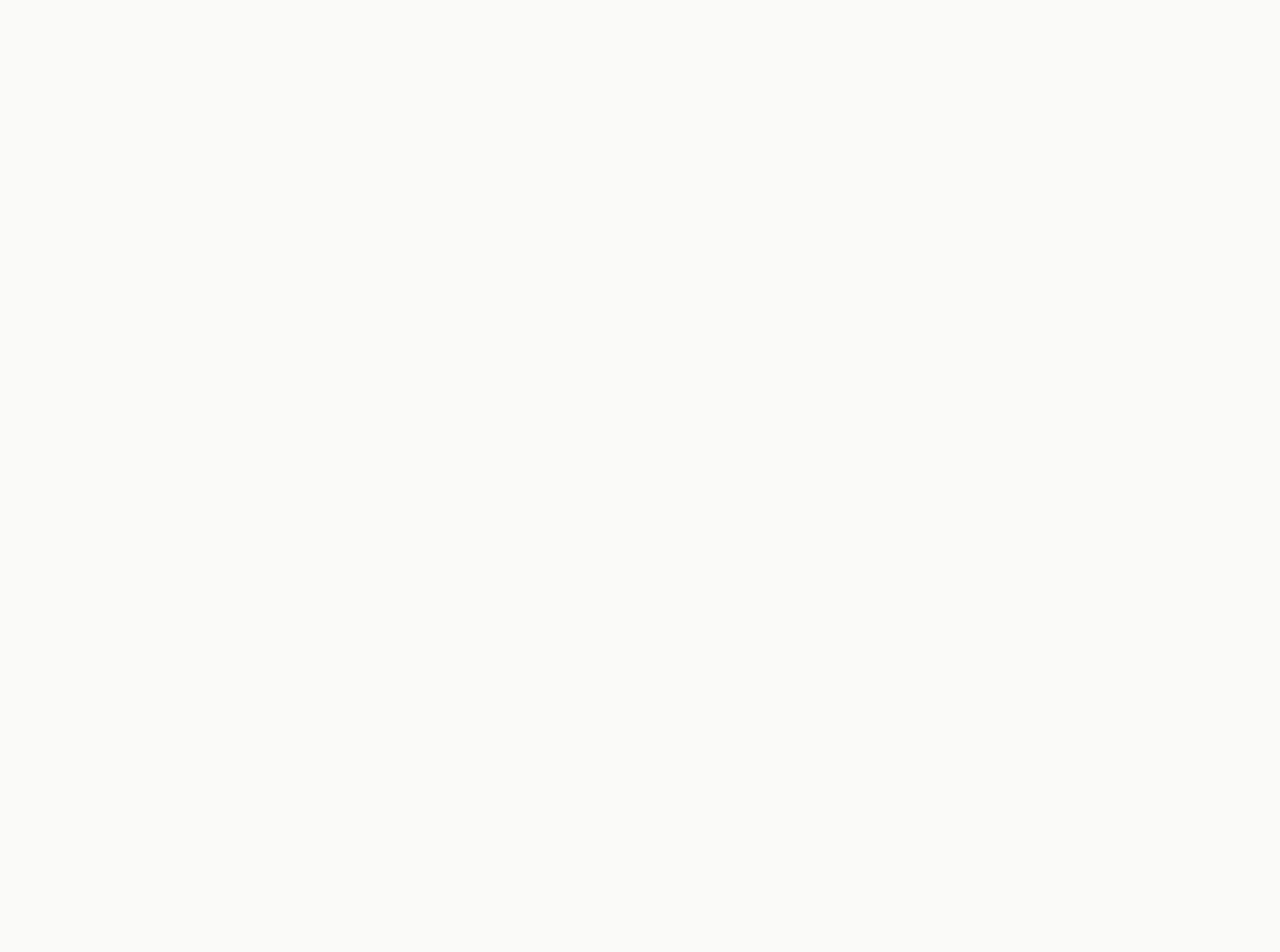
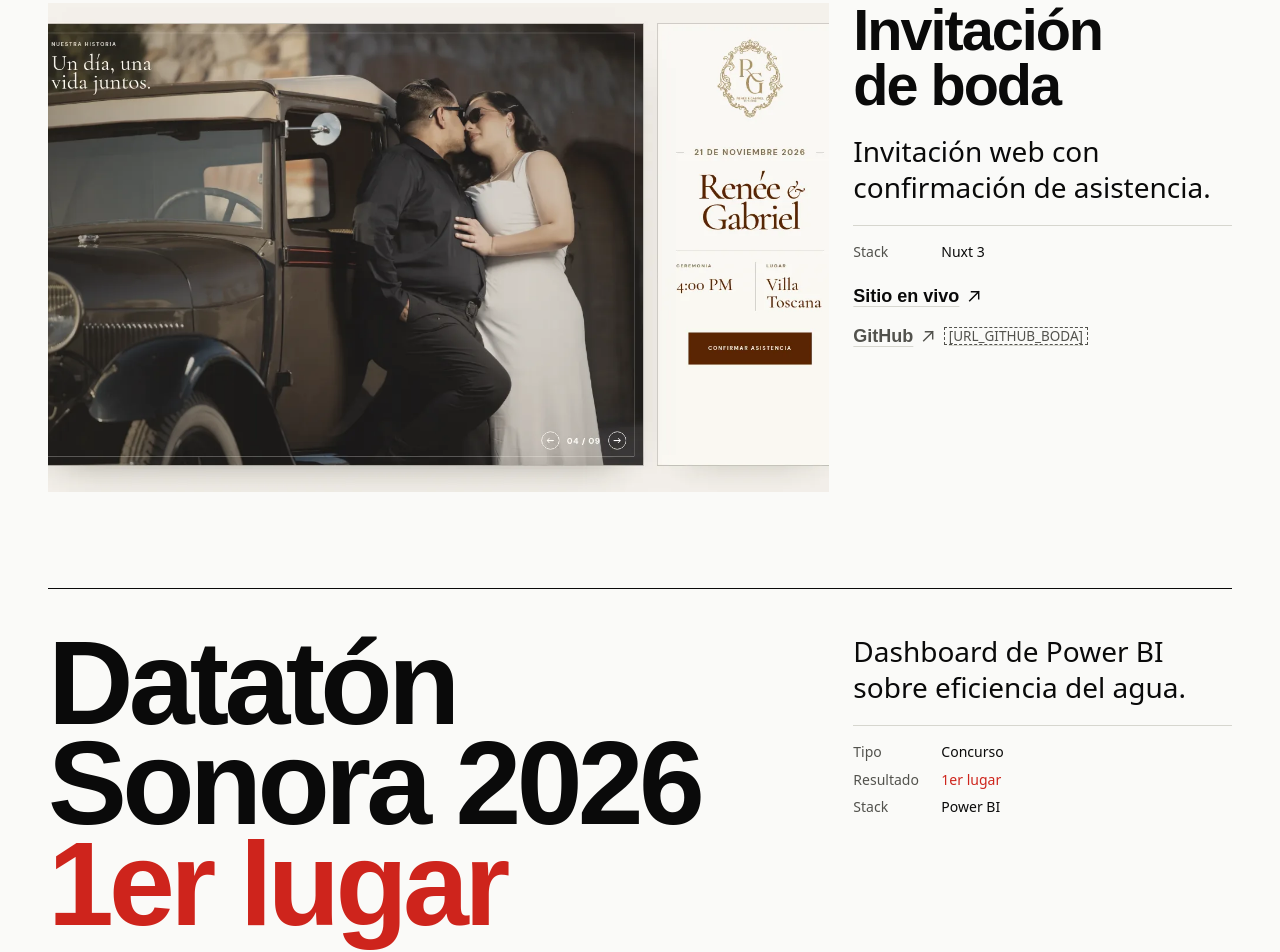
Before and after one commit to SebastianAlcantarr/portafolio_web, a Nuxt app: page / in a window 1280 px wide. Shown: the part 1700-2652 px from the top of the page. Before the commit the page ends 864 px from the top, so only its background shows below. Built offline with nearby package versions, Linux system fonts and the light colour scheme.

Commit message:
Proyectos: índice con captura o título a escala de cartel y ficha por proyecto

```diff
--- /dev/null
+++ b/components/ProjectEntry.vue
@@ -0,0 +1,81 @@
+<script setup lang="ts">
+import { isPlaceholder } from '~/data/profile'
+import type { Project } from '~/data/projects'
+
+const props = defineProps<{ project: Project }>()
+
+const plateHref = computed(() => (isPlaceholder(props.project.live) ? undefined : props.project.live))
+</script>
+
+<template>
+  <li :id="`proyecto-${project.slug}`" class="scroll-mt-6">
+    <article class="grid-page gap-y-6 pb-16 lg:pb-24" :aria-labelledby="`titulo-${project.slug}`">
+      <div class="col-span-full border-t border-ink pt-4 lg:pt-5" aria-hidden="true" />
+
+      <!-- Placa: la captura del proyecto o, si no hay imagen, el título a escala de cartel -->
+      <component
+        :is="plateHref ? 'a' : 'div'"
+        v-if="project.image"
+        v-bind="plateHref ? { href: plateHref, target: '_blank', rel: 'noopener noreferrer', tabindex: -1, 'aria-hidden': 'true' } : {}"
+        class="group col-span-4 block overflow-hidden bg-plate sm:col-span-8 lg:col-span-8"
+      >
+        <img
+          :src="project.image.src"
+          :alt="project.image.alt"
+          width="1440"
+          height="900"
+          loading="lazy"
+          decoding="async"
+          class="aspect-[16/10] w-full object-cover object-top transition-transform duration-[1.4s] ease-out-expo group-hover:scale-[1.03]"
+        />
+      </component>
+      <h3
+        v-else
+        :id="`titulo-${project.slug}`"
+        class="col-span-4 font-display text-section font-black sm:col-span-8 lg:col-span-8"
+      >
+        {{ project.title }}
+        <span v-if="project.highlight" class="block text-signal">{{ project.highlight }}</span>
+      </h3>
+
+      <!-- Ficha -->
+      <div
+        class="col-span-4 flex flex-col gap-5 sm:col-span-6 lg:sticky lg:top-6 lg:col-span-4 lg:col-start-9 lg:self-start"
+      >
+        <h3 v-if="project.image" :id="`titulo-${project.slug}`" class="font-display text-title font-black">
+          {{ project.title }}
+        </h3>
+        <p class="max-w-[30ch] text-lead">{{ project.summary }}.</p>
+
+        <dl class="grid grid-cols-[5.5rem_1fr] gap-y-2 border-t border-rule pt-4 text-meta">
+          <template v-if="project.kind">
+            <dt class="text-muted">Tipo</dt>
+            <dd class="font-medium">{{ project.kind }}</dd>
+          </template>
+          <template v-if="project.highlight">
+            <dt class="text-muted">Resultado</dt>
+            <dd class="font-medium text-signal">{{ project.highlight }}</dd>
+          </template>
+          <dt class="text-muted">Stack</dt>
+          <dd>
+            <ul class="flex flex-wrap gap-x-3 gap-y-1 font-medium">
+              <li v-for="tech in project.stack" :key="tech">
+                <span v-if="isPlaceholder(tech)" class="border border-dashed border-current px-1 text-muted">{{ tech }}</span>
+                <template v-else>{{ tech }}</template>
+              </li>
+            </ul>
+          </dd>
+        </dl>
+
+        <div v-if="project.live || project.repo" class="flex flex-wrap gap-x-6 gap-y-3 font-display text-lg font-bold">
+          <AppLink v-if="project.live" :href="project.live" external class="link-arrow">
+            Sitio en vivo <ArrowIcon direction="up-right" />
+          </AppLink>
+          <AppLink v-if="project.repo" :href="project.repo" external class="link-arrow">
+            GitHub <ArrowIcon direction="up-right" />
+          </AppLink>
+        </div>
+      </div>
+    </article>
+  </li>
+</template>
--- /dev/null
+++ b/components/ProjectsSection.vue
@@ -0,0 +1,20 @@
+<script setup lang="ts">
+import { projects } from '~/data/projects'
+</script>
+
+<template>
+  <section id="proyectos" aria-labelledby="proyectos-title" class="pb-12 lg:pb-20">
+    <div class="grid-page items-end gap-y-4 pb-10 lg:pb-16">
+      <h2 id="proyectos-title" class="col-span-full font-display text-section font-black lg:col-span-8">
+        Proyectos
+      </h2>
+      <p class="col-span-4 max-w-[34ch] text-muted sm:col-span-5 lg:col-span-3 lg:col-start-10">
+        Sitios en producción, un concurso de datos y proyectos académicos y de hackatón.
+      </p>
+    </div>
+
+    <ol class="list-none">
+      <ProjectEntry v-for="project in projects" :key="project.slug" :project="project" />
+    </ol>
+  </section>
+</template>
--- a/pages/index.vue
+++ b/pages/index.vue
@@ -14,6 +14,7 @@ useSeoMeta({
     <SiteHeader />
     <main>
       <HeroSection />
+      <ProjectsSection />
     </main>
   </div>
 </template>
```
